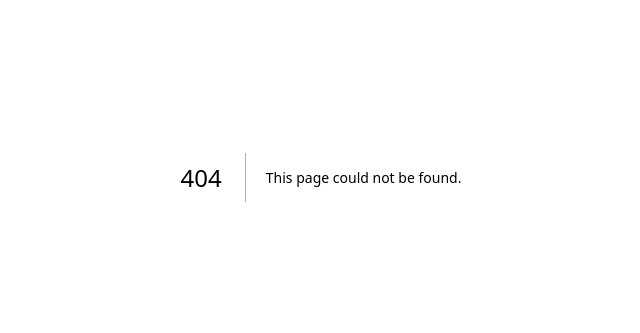
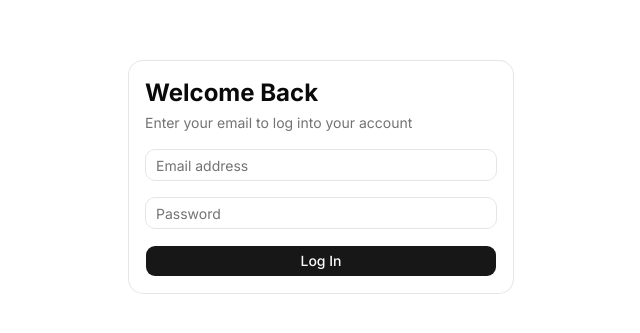
Before and after one commit to KaushikDev/findash, a Next.js app: page /login in a window 1280 px wide. Before the commit this address had no page. Shown: the part 223-556 px from the top of the page, without its empty margins (319-959 px from the left). Built offline with nearby package versions, Linux system fonts and the light colour scheme; no server answers.

Commit message:
fixed UI and completed CRUD with db

```diff
--- a/package.json
+++ b/package.json
@@ -9,6 +9,7 @@
     "lint": "eslint"
   },
   "dependencies": {
+    "@supabase/ssr": "^0.10.0",
     "@supabase/supabase-js": "^2.100.1",
     "class-variance-authority": "^0.7.1",
     "clsx": "^2.1.1",
@@ -18,6 +19,7 @@
     "react": "19.2.4",
     "react-dom": "19.2.4",
     "shadcn": "^4.1.1",
+    "sonner": "^2.0.7",
     "tailwind-merge": "^3.5.0",
     "tw-animate-css": "^1.4.0"
   },
--- a/src/app/globals.css
+++ b/src/app/globals.css
@@ -127,4 +127,13 @@
   html {
     @apply font-sans;
   }
+  button,
+  [type="button"],
+  [type="reset"],
+  [type="submit"] {
+    @apply cursor-pointer;
+  }
+  button:disabled {
+    @apply cursor-not-allowed;
+  }
 }
--- a/src/app/layout.tsx
+++ b/src/app/layout.tsx
@@ -1,20 +1,13 @@
 import type { Metadata } from "next";
-import { Geist, Geist_Mono } from "next/font/google";
+import { Inter } from "next/font/google";
 import "./globals.css";
+import { Toaster } from "sonner";
 
-const geistSans = Geist({
-  variable: "--font-geist-sans",
-  subsets: ["latin"],
-});
-
-const geistMono = Geist_Mono({
-  variable: "--font-geist-mono",
-  subsets: ["latin"],
-});
+const inter = Inter({ subsets: ["latin"] });
 
 export const metadata: Metadata = {
-  title: "Create Next App",
-  description: "Generated by create next app",
+  title: "FinDash",
+  description: "Manage your budgets and track your expenses",
 };
 
 export default function RootLayout({
@@ -23,11 +16,11 @@ export default function RootLayout({
   children: React.ReactNode;
 }>) {
   return (
-    <html
-      lang="en"
-      className={`${geistSans.variable} ${geistMono.variable} h-full antialiased`}
-    >
-      <body className="min-h-full flex flex-col">{children}</body>
+    <html lang="en">
+      <body className={inter.className}>
+        {children}
+        <Toaster position="bottom-right" richColors />
+      </body>
     </html>
   );
 }
--- /dev/null
+++ b/src/app/login/page.tsx
@@ -0,0 +1,95 @@
+"use client";
+import { useState } from "react";
+import { useRouter } from "next/navigation";
+import { Input } from "@/components/ui/input";
+import { Button } from "@/components/ui/button";
+import {
+  Card,
+  CardContent,
+  CardHeader,
+  CardTitle,
+  CardDescription,
+} from "@/components/ui/card";
+import { supabase } from "@/lib/supabase";
+import { toast } from "sonner";
+
+export default function Login() {
+  const [userDetails, setUserDetails] = useState({ email: "", password: "" });
+  const [isLoading, setIsLoading] = useState(false);
+
+  const router = useRouter();
+  const handleLogin = async (e: React.SyntheticEvent<HTMLFormElement>) => {
+    e.preventDefault();
+
+    try {
+      setIsLoading(true);
+
+      const { error } = await supabase.auth.signInWithPassword({
+        email: userDetails.email,
+        password: userDetails.password,
+      });
+
+      if (error) {
+        throw error;
+      }
+      toast.success("Welcome back!");
+      router.push("/");
+      router.refresh();
+    } catch (error) {
+      console.error(error);
+      const errorMessage =
+        error instanceof Error ? error.message : "Failed to log in";
+
+      toast.error("Login Failed", {
+        description: errorMessage,
+      });
+    } finally {
+      setIsLoading(false);
+    }
+  };
+
+  const handleCredentialChange = (e: React.ChangeEvent<HTMLInputElement>) => {
+    setUserDetails((prev) => ({
+      ...prev,
+      [e.target.name]: e.target.value,
+    }));
+  };
+
+  return (
+    <main className="min-h-screen flex items-center justify-center p-8 max-w-md mx-auto">
+      <Card className="w-full">
+        <CardHeader>
+          <CardTitle className="text-2xl font-bold">Welcome Back</CardTitle>
+          <CardDescription>
+            Enter your email to log into your account
+          </CardDescription>
+        </CardHeader>
+
+        <CardContent>
+          <form onSubmit={handleLogin} className="space-y-4">
+            <Input
+              type="email"
+              placeholder="Email address"
+              name="email"
+              value={userDetails.email}
+              onChange={handleCredentialChange}
+              required
+            />
+            <Input
+              type="password"
+              placeholder="Password"
+              name="password"
+              value={userDetails.password}
+              onChange={handleCredentialChange}
+              required
+            />
+
+            <Button type="submit" className="w-full" disabled={isLoading}>
+              {isLoading ? "Logging in..." : "Log In"}
+            </Button>
+          </form>
+        </CardContent>
+      </Card>
+    </main>
+  );
+}
--- a/src/components/AddTransactionModal.tsx
+++ b/src/components/AddTransactionModal.tsx
@@ -20,6 +20,9 @@ export default function AddTransactionModal({
 }: AddTransactionModalProps) {
   const [isOpen, setIsOpen] = useState(false);
 
+
+
+
   return (
     <Dialog open={isOpen} onOpenChange={setIsOpen}>
       <DialogTrigger asChild>
--- /dev/null
+++ b/src/components/SignOutButton.tsx
@@ -0,0 +1,22 @@
+"use client";
+
+import { supabase } from "@/lib/supabase";
+import { useRouter } from "next/navigation";
+import { Button } from "@/components/ui/button";
+
+export default function SignOutButton() {
+  const router = useRouter();
+
+  const handleSignOut = async () => {
+    await supabase.auth.signOut();
+    router.push("/login");
+
+    router.refresh();
+  };
+
+  return (
+    <Button onClick={handleSignOut} variant="outline">
+      Sign Out
+    </Button>
+  );
+}
--- a/src/components/TransactionRow.tsx
+++ b/src/components/TransactionRow.tsx
@@ -4,6 +4,7 @@ import { useState } from "react";
 import { useRouter } from "next/navigation";
 import { Button } from "./ui/button";
 import { supabase } from "@/lib/supabase";
+import { toast } from "sonner";
 
 export interface Transaction {
   id: number;
@@ -24,21 +25,54 @@ export default function TransactionRow({ item }: TransactionRowProps) {
   const handleDelete = async () => {
     try {
       setIsDeleting(true);
-      await supabase.from("transactions").delete().eq("id", item.id);
+
+      const { error } = await supabase
+        .from("transactions")
+        .delete()
+        .eq("id", item.id);
+
+      if (error) throw error;
+
+      toast.success("Transaction deleted successfully");
       router.refresh();
-    } catch {
-      throw new Error("An error occurred while deleting!!");
+    } catch (error) {
+      console.error("Database error:", error);
+
+      const errorMessage =
+        error instanceof Error ? error.message : "An unknown error occurred";
+
+      toast.error("Error saving transaction", {
+        description: errorMessage,
+      });
     } finally {
       setIsDeleting(false);
     }
   };
+
   return (
-    <div>
-      {transactionType} transaction for Amount {item.amount / 100} done on Date
-      - {new Date(item.created_at).toLocaleDateString()}
-      <Button onClick={handleDelete} disabled={isDeleting}>
-        {isDeleting ? "Deleting...." : "Delete"}
-      </Button>
+    <div className="flex justify-between items-center w-full p-4 border-b last:border-0 hover:bg-muted/50 transition-colors">
+      <div>
+        <p className="font-medium">{transactionType} transaction</p>
+        <p className="text-sm text-muted-foreground">
+          Date: {new Date(item.created_at).toLocaleDateString()}
+        </p>
+      </div>
+
+      <div className="flex items-center gap-4">
+        <span
+          className={`font-bold ${item.category_id === 2 ? "text-emerald-500" : "text-red-500"}`}
+        >
+          ${(item.amount / 100).toFixed(2)}
+        </span>
+        <Button
+          variant="destructive"
+          size="sm"
+          onClick={handleDelete}
+          disabled={isDeleting}
+        >
+          {isDeleting ? "..." : "Delete"}
+        </Button>
+      </div>
     </div>
   );
 }
--- a/src/lib/supabase.ts
+++ b/src/lib/supabase.ts
@@ -1,6 +1,6 @@
-import { createClient } from "@supabase/supabase-js";
+import { createBrowserClient } from "@supabase/ssr";
 
 const dbURL = process.env.NEXT_PUBLIC_SUPABASE_URL!;
 const dbAnonKey = process.env.NEXT_PUBLIC_SUPABASE_ANON_KEY!;
 
-export const supabase = createClient(dbURL, dbAnonKey);
+export const supabase = createBrowserClient(dbURL, dbAnonKey);
--- /dev/null
+++ b/src/lib/supabaseMiddleware.ts
@@ -0,0 +1,53 @@
+import { createServerClient } from "@supabase/ssr";
+import { NextResponse, type NextRequest } from "next/server";
+
+export async function updateSession(request: NextRequest) {
+  let supabaseResponse = NextResponse.next({
+    request,
+  });
+
+  const supabase = createServerClient(
+    process.env.NEXT_PUBLIC_SUPABASE_URL!,
+    process.env.NEXT_PUBLIC_SUPABASE_ANON_KEY!,
+    {
+      cookies: {
+        getAll() {
+          return request.cookies.getAll();
+        },
+        setAll(cookiesToSet) {
+          cookiesToSet.forEach(({ name, value }) =>
+            request.cookies.set(name, value),
+          );
+          supabaseResponse = NextResponse.next({
+            request,
+          });
+          cookiesToSet.forEach(({ name, value, options }) =>
+            supabaseResponse.cookies.set(name, value, options),
+          );
+        },
+      },
+    },
+  );
+
+  // Ask Supabase if this user's cookie is actually valid
+  const {
+    data: { user },
+  } = await supabase.auth.getUser();
+
+
+  // Rule 1: If there is no user, and they are on the Dashboard ("/"), kick them to login
+  if (!user && request.nextUrl.pathname === "/") {
+    const url = request.nextUrl.clone();
+    url.pathname = "/login";
+    return NextResponse.redirect(url);
+  }
+
+  // Rule 2: If there IS a user, and they are on the Login page ("/login"), kick them to the Dashboard
+  if (user && request.nextUrl.pathname === "/login") {
+    const url = request.nextUrl.clone();
+    url.pathname = "/";
+    return NextResponse.redirect(url);
+  }
+
+  return supabaseResponse;
+}
--- /dev/null
+++ b/src/middleware.ts
@@ -0,0 +1,12 @@
+import { type NextRequest } from "next/server";
+import { updateSession } from "@/lib/supabaseMiddleware";
+
+export async function middleware(request: NextRequest) {
+  return await updateSession(request);
+}
+
+export const config = {
+  matcher: [
+    "/((?!_next/static|_next/image|favicon.ico|.*\\.(?:svg|png|jpg|jpeg|gif|webp)$).*)",
+  ],
+};
```
Also changed, not shown: src/app/page.tsx (+48 -18 lines), src/components/TransactionForm.tsx (+25 -4 lines), 1 other file (tests, documents, lock files or other folders).
